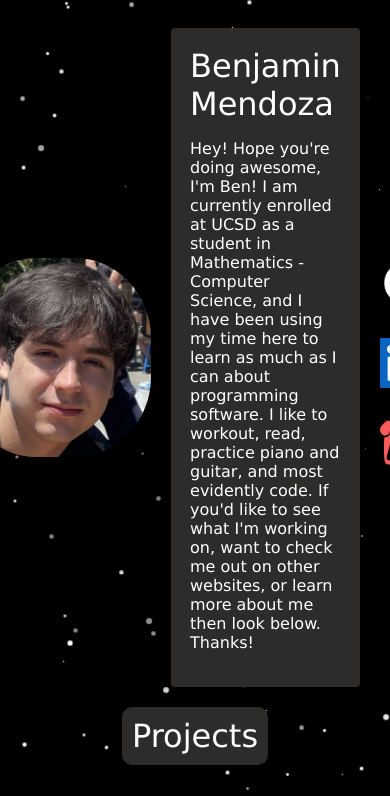
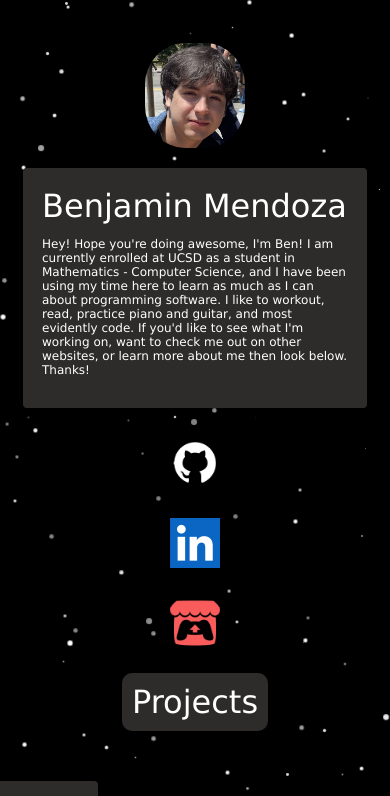
Before and after one commit to BenM2405/BenM2405.github.io, a plain HTML site: page index.html in a window 390 px wide. Shown: the top 796 px of the page. Drawn offline with Linux system fonts and the light colour scheme.

Commit message:
compatibility fix for nonpc?
added media queries in css

```diff
--- a/indexstyles.css
+++ b/indexstyles.css
@@ -104,6 +104,44 @@ p {
     color: white;
 }
 
+/* Size Adjustment */
+@media (max-width: 768px) {
+    body {
+        font-size: 14px;
+        padding: 10px;
+    }
+
+    .container {
+        flex-direction: column;
+        align-items: center;
+    }
+
+    .image {
+        max-width: 150px;
+    }
+}
+
+@media (max-width: 480px) {
+    body {
+        font-size: 12px;
+    }
+
+    .container {
+        flex-direction: column;
+        padding: 5px;
+    }
+
+    .image {
+        max-width: 100px;
+    }
+
+    .button-container {
+        display: flex;
+        flex-direction: column;
+        align-items: center;
+    }
+}
+
 /* Animation */
 .star-container {
     position: absolute;
```
